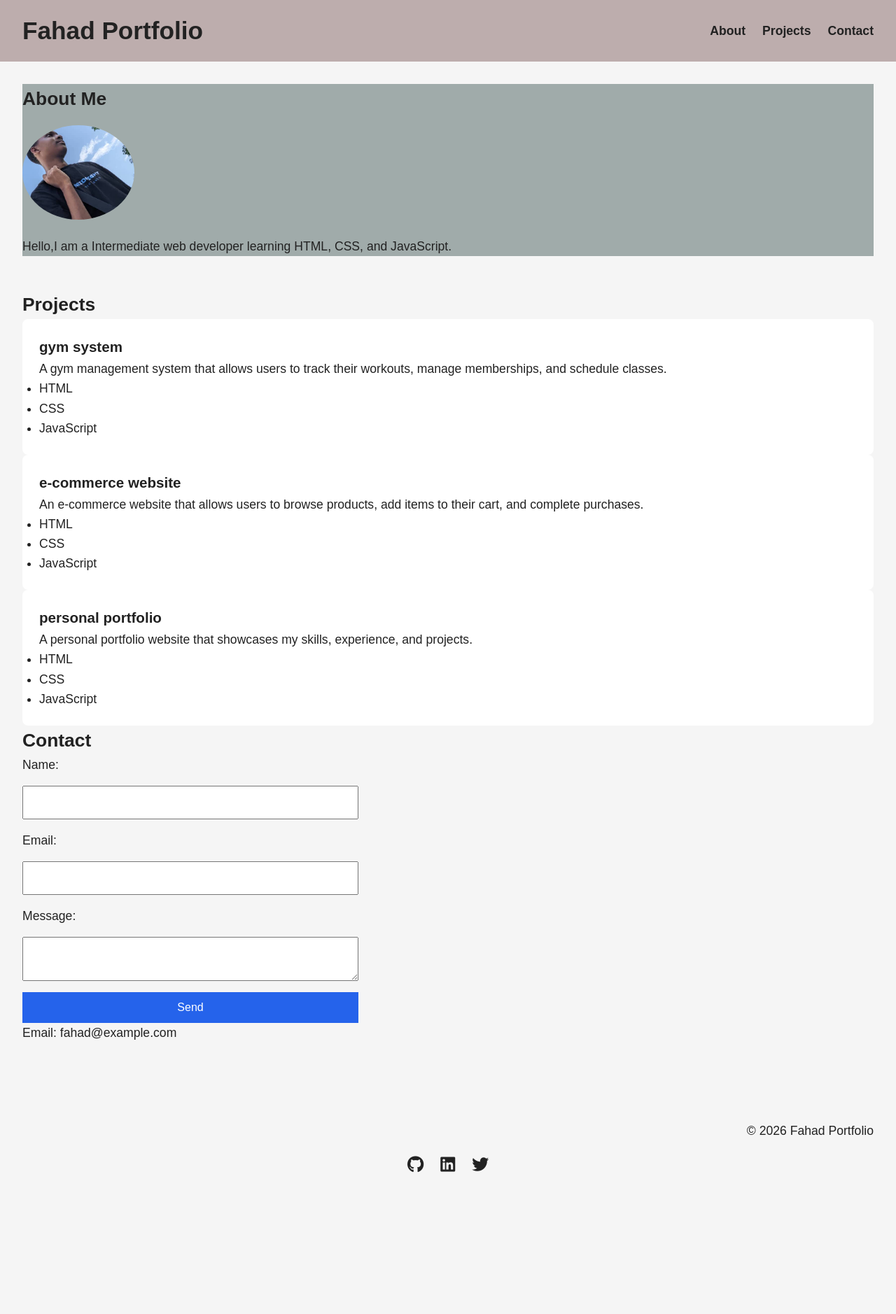
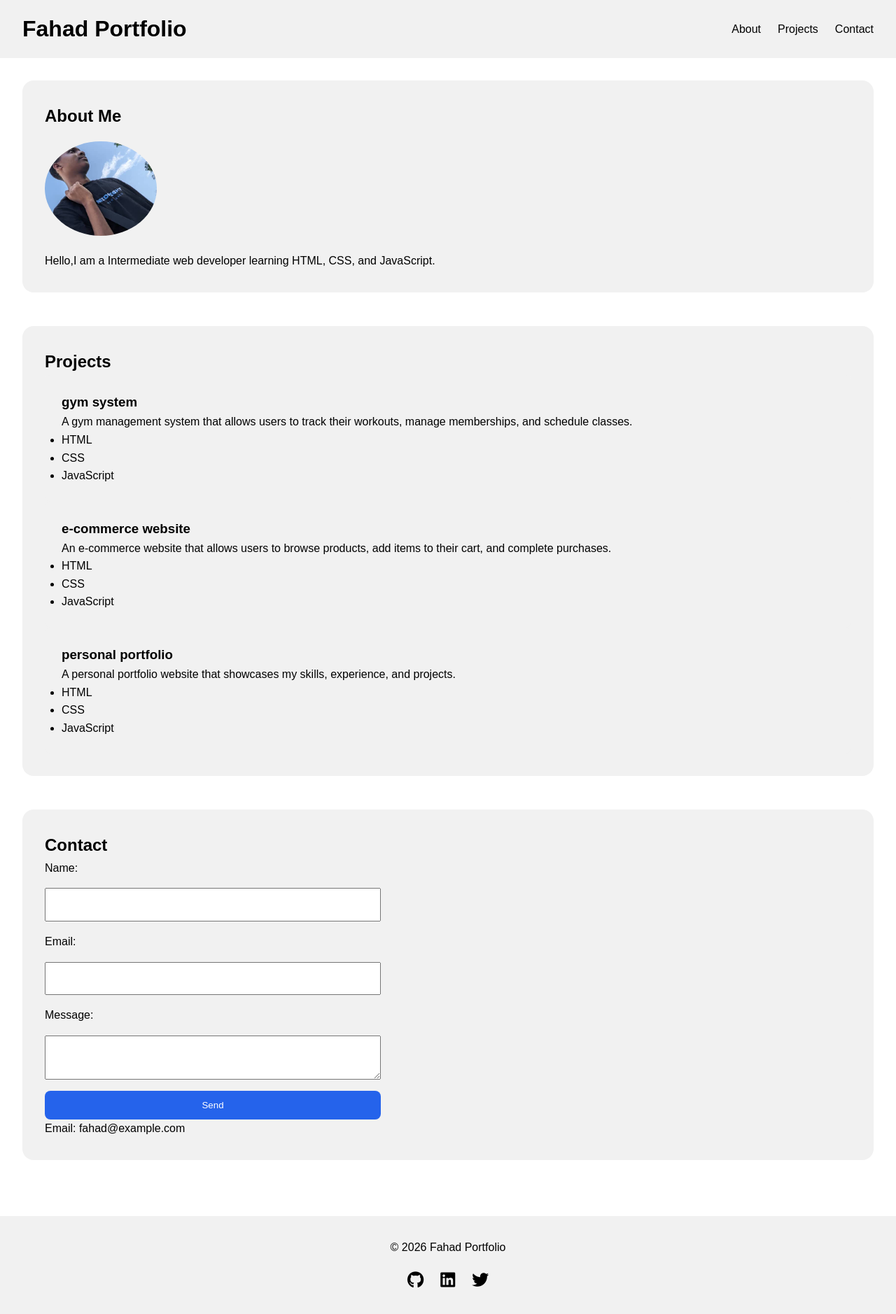
Before and after one commit to f2-hue/portfolio, a plain HTML site: page index.html in a window 1280 px wide. Shown: the whole page at 70% size. Before the commit the page ends 1717 px from the top, so only its background shows below. Drawn offline with Linux system fonts and the light colour scheme.

Commit message:
complete portfolio project

```diff
--- a/styles.css
+++ b/styles.css
@@ -1,20 +1,33 @@
-:root{
-     --primary: #2563eb;
-    --bg: #f5f5f5;
-    --text: #222222;
+:root {
+    --bg: white;
+    --text: black;
+    --primary: #2563eb;
+    --card: #f1f1f1;
 }
-*{
+
+* {
     margin: 0;
     padding: 0;
     box-sizing: border-box;
 }
-body{
+
+body {
+    background-color: var(--bg);
+    color: var(--text);
+
     font-family: Arial, sans-serif;
-    background-color: darkbluen(var(--primary), 10%);
-    color: var(--text);
+
     line-height: 1.6;
-    font-size: 1rem;
+
+    transition: 0.3s;
 }
+
+.dark {
+    --bg: #111827;
+    --text: white;
+    --card: #1f2937;
+}
+
 header {
     display: flex;
 
@@ -24,39 +37,75 @@ header {
 
     padding: 1rem 2rem;
 
-    background-color: rgb(189, 173, 173);
+    background-color: var(--card);
+
+    transition: 0.3s;
 }
+
 nav {
     display: flex;
 
     gap: 1.5rem;
 }
+
 nav a {
     text-decoration: none;
 
     color: var(--text);
 
-    font-weight: bold;
+    font-size: 1rem;
+
+    transition: 0.3s;
 }
+
 nav a:hover {
     color: var(--primary);
 }
+
 main {
     padding: 2rem;
+}
 
+section {
+    margin-bottom: 3rem;
+
+    background-color: var(--card);
+
+    padding: 2rem;
+
+    border-radius: 1rem;
+
+    transition: 0.3s;
 }
-#about {
-    margin-bottom: 3rem;
-    background-color: rgb(160, 171, 170);
+
+section:hover {
+    transform: translateY(-5px);
 }
+
 #about img {
     width: 10rem;
-
 
     border-radius: 50%;
 
     margin: 1rem 0;
 }
+
+#themeToggle {
+    padding: 0.7rem 1rem;
+
+    border: none;
+
+    background-color: var(--primary);
+
+    color: white;
+
+    border-radius: 0.5rem;
+
+    cursor: pointer;
+
+    margin-bottom: 1rem;
+}
+
 .projects-container {
     display: grid;
 
@@ -64,27 +113,21 @@ main {
 
     gap: 1.5rem;
 }
+
 .project-card {
-    background-color: white;
+    background-color: var(--card);
 
     padding: 1.5rem;
 
     border-radius: 0.5rem;
+
+    transition: 0.3s;
 }
-@media (min-width: 64rem) {
 
-    .projects-container {
-        grid-template-columns: 1fr 1fr 1fr;
-    }
+.project-card:hover {
+    transform: scale(1.03);
+}
 
-}
-@media (min-width: 64rem) {
-
-    .projects-container {
-        grid-template-columns: 1fr 1fr 1fr;
-    }
-
-}
 form {
     display: flex;
 
@@ -94,41 +137,44 @@ form {
 
     max-width: 30rem;
 }
+
 input,
 textarea {
     padding: 0.8rem;
 
     font-size: 1rem;
 }
+
 button {
+    padding: 0.8rem;
+
+    border: none;
+
     background-color: var(--primary);
 
     color: white;
 
-    border: none;
+    cursor: pointer;
 
-    padding: 0.8rem;
+    border-radius: 0.5rem;
 
-    font-size: 1rem;
+    transition: 0.3s;
+}
 
-    cursor: pointer;
+button:hover {
+    opacity: 0.8;
 }
+
 footer {
-    text-align: right;
+    text-align: center;
 
     padding: 2rem;
 
-    margin-top: 3rem;
+    background-color: var(--card);
 
-    background-color: white;
+    transition: 0.3s;
 }
-footer {
-    background-color: darken(var(--primary), 10%);
-}
-html {
-    scroll-behavior: smooth;
-    background-color: var(--bg);
-}
+
 .social-links {
     display: flex;
 
@@ -138,6 +184,7 @@ html {
 
     margin-top: 1rem;
 }
+
 .social-links a {
     color: var(--text);
 
@@ -145,46 +192,25 @@ html {
 
     transition: 0.3s;
 }
+
 .social-links a:hover {
     color: var(--primary);
+
+    transform: scale(1.2);
 }
-.projects-container {
-    display: grid;
 
-    grid-template-columns: 1fr;
-
-    gap: 1.5rem;
-}
-header {
-    display: flex;
-
-    flex-direction: column;
-
-    gap: 1rem;
-}
 @media (min-width: 768px) {
-
-    header {
-        flex-direction: row;
-
-        justify-content: space-between;
-
-        align-items: center;
-    }
 
     .projects-container {
         grid-template-columns: 1fr 1fr;
     }
 
 }
+
 @media (min-width: 1024px) {
 
     .projects-container {
         grid-template-columns: 1fr 1fr 1fr;
     }
 
-    body {
-        font-size: 1.1rem;
-    }
-
 }
```
